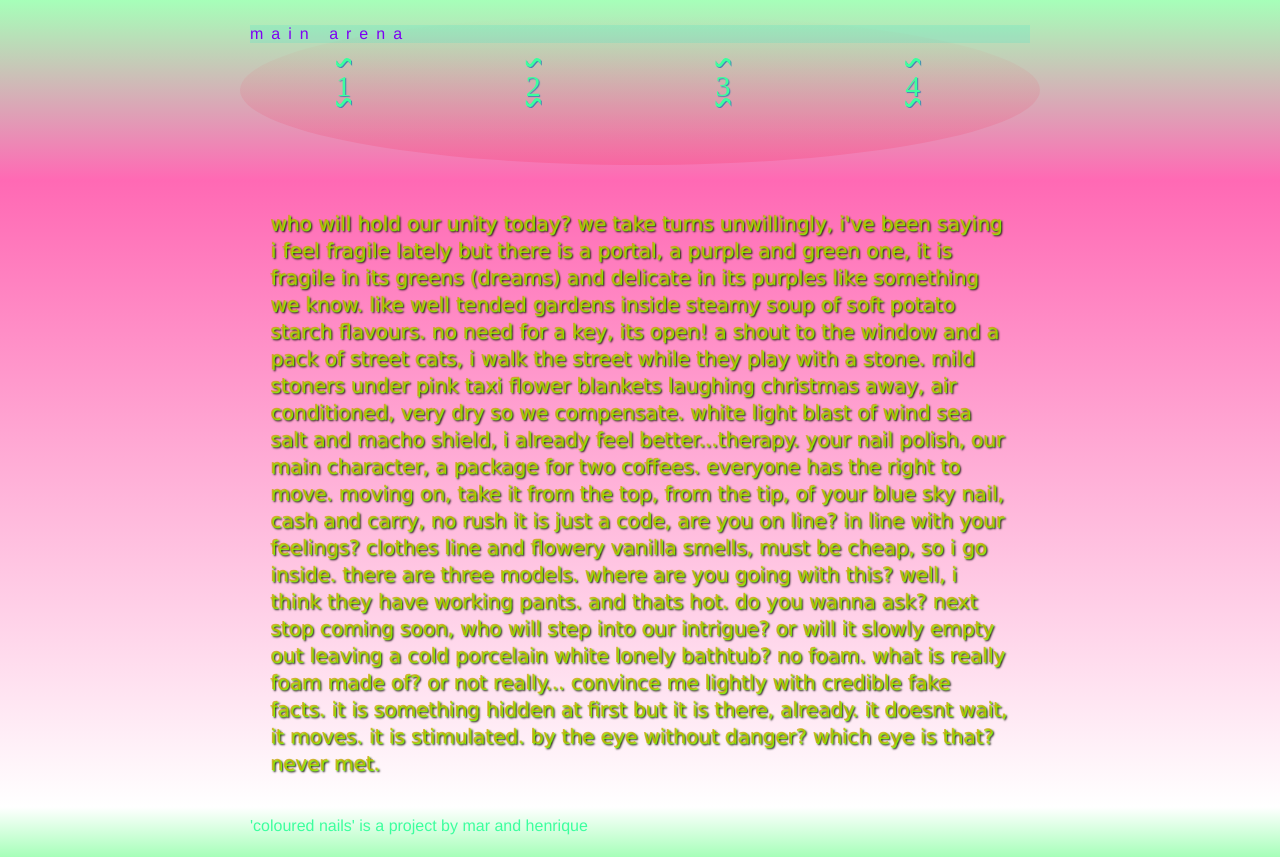
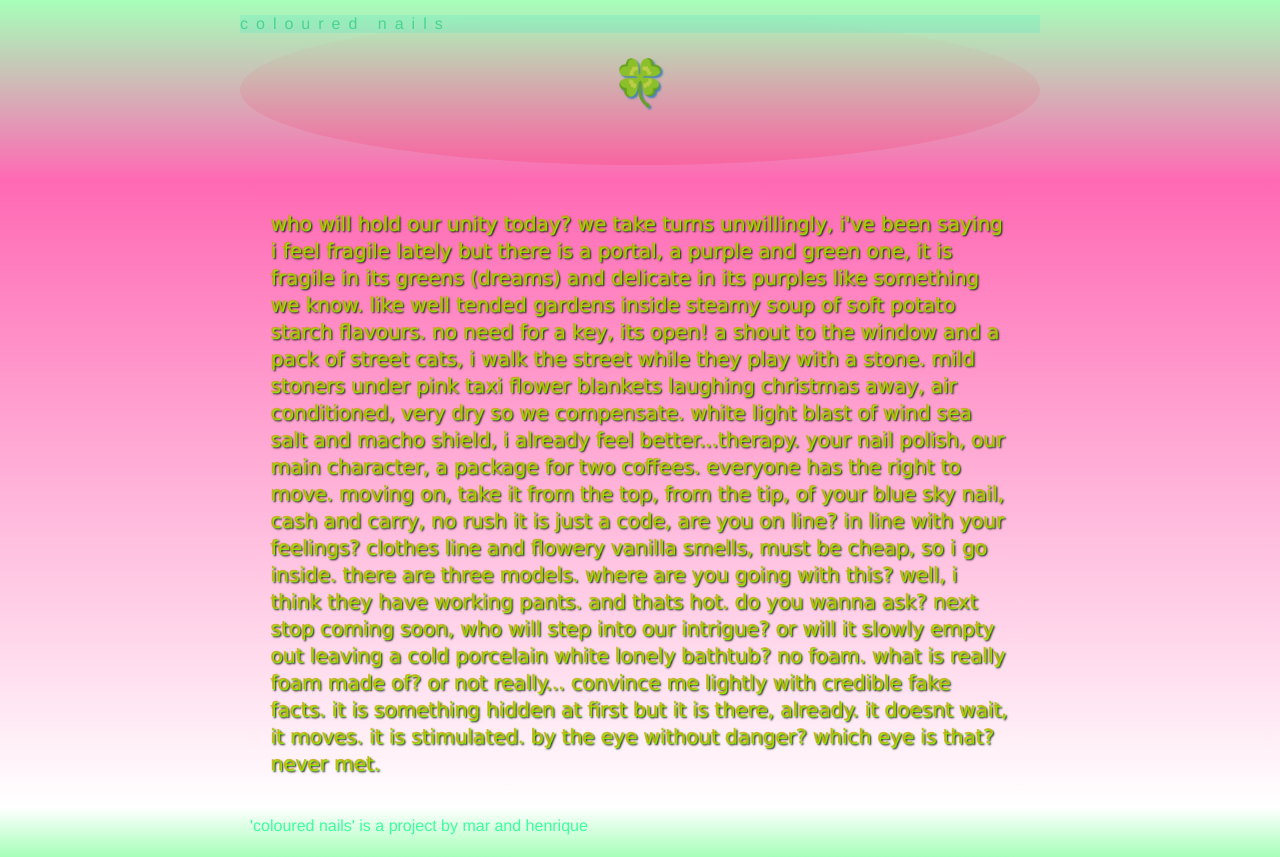
Before and after one commit to xrfg/personal, a plain HTML site: page index.html in a window 1280 px wide. Drawn offline with Linux system fonts and the light colour scheme.

Commit message:
Add different Nav to comvey a random button link

```diff
--- a/css/style.css
+++ b/css/style.css
@@ -34,38 +34,33 @@ body {
     rgba(255, 0, 43, 0.137)
   );
   height: 15rem;
-  padding: 1rem;
   margin: 0 auto;
   border-radius: 50%;
   display: block;
 }
 
-.main-arena-title {
+.running-banner {
   font-size: 1.6rem;
   margin: 0 auto;
   text-decoration: none;
   font-family: "Franklin Gothic Medium", "Arial Narrow", Arial, sans-serif;
   letter-spacing: 0.8rem;
-  color: rgb(126, 0, 243);
+  color: rgb(73, 212, 143);
   background-color: rgba(0, 221, 210, 0.137);
   text-align: left;
   display: inline-block;
   width: 100%;
 }
 
-.nav-link {
-  display: inline-block;
-  font-size: 3rem;
-  height: 24%;
-  width: 24%;
-  padding: 2.6rem;
+.div-random-link {
   text-align: center;
+  padding-top: 2.3rem;
 }
 
-.nav-link a {
-  text-decoration: underline overline wavy;
-  color: rgb(60, 255, 158);
-  text-shadow: 1px 1px 1px steelblue;
+.div-random-link a {
+  font-size: 4.5rem;
+  text-decoration: none;
+  text-shadow: 2px 2px 2px steelblue;
 }
 
 .background1 {
--- a/index.html
+++ b/index.html
@@ -10,21 +10,10 @@
     <header>
       <article class="header">
         <section class="nav content-container">
-          <a class="main-arena-title" href="#home">main arena</a>
-          <ul>
-            <li class="nav-link">
-              <a href="#">1</a>
-            </li>
-            <li class="nav-link">
-              <a href="#">2</a>
-            </li>
-            <li class="nav-link">
-              <a href="#">3</a>
-            </li>
-            <li class="nav-link">
-              <a href="#">4</a>
-            </li>
-          </ul>
+          <a class="running-banner" href="#home">coloured nails</a>
+          <div class="div-random-link">
+            <a href="#">🍀</a>
+          </div>
         </section>
       </article>
     </header>
```
